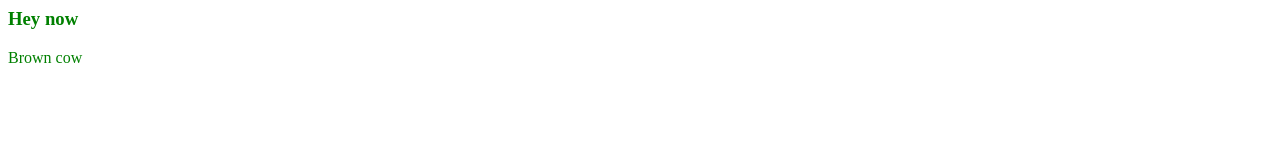
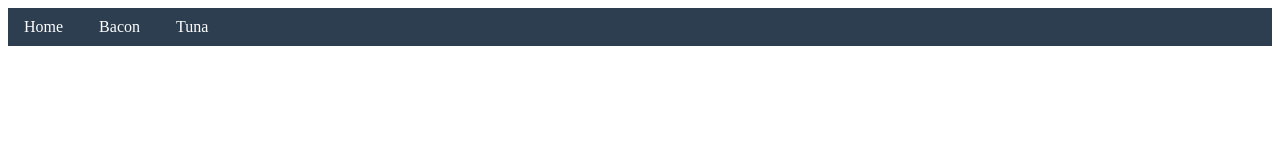
Before and after one commit to kraftaa/SASS-SCSS, a plain HTML site: page index.html in a window 1280 px wide. Drawn offline with Linux system fonts and the light colour scheme.

Commit message:
publishing first lesson

```diff
--- a/index.html
+++ b/index.html
@@ -5,8 +5,12 @@
     <link rel ="stylesheet" type"text/css" href="main.css">
   </head>
   <body>
-    <h3>Hey now</h3>
-    <p>Brown cow</p>
 
+    <nav>
+      <ul>
+        <li><a href="#">Home</a></li>
+        <li><a href="#">Bacon</a></li>
+        <li><a href="#">Tuna</a></li>
+      </ul>
   </body>
 </html>
--- a/main.scss
+++ b/main.scss
@@ -1,9 +1,25 @@
-$primary-color: green;
+$bg-color: #2c3e50;
+$hover-color: #16a085;
+$text-color:#ffffff;
 
-h3{
-    color: $primary-color;
+nav {
+  ul{
+      background: $bg-color;
+      margin: 0;
+      padding: 0;
+      list-style: none;
+  }
+  li {
+    display: inline-block;
+  }
+  a{
+    color: $text-color;
+    display: inline-block;
+    padding: 10px 16px;
+    text-decoration: none;
+
+  }
+  a:hover {
+    background: $hover-color;
+  }
 }
-
-p{
-    color: $primary-color;
-}
```
Also changed, not shown: main.css, 1 other file.
